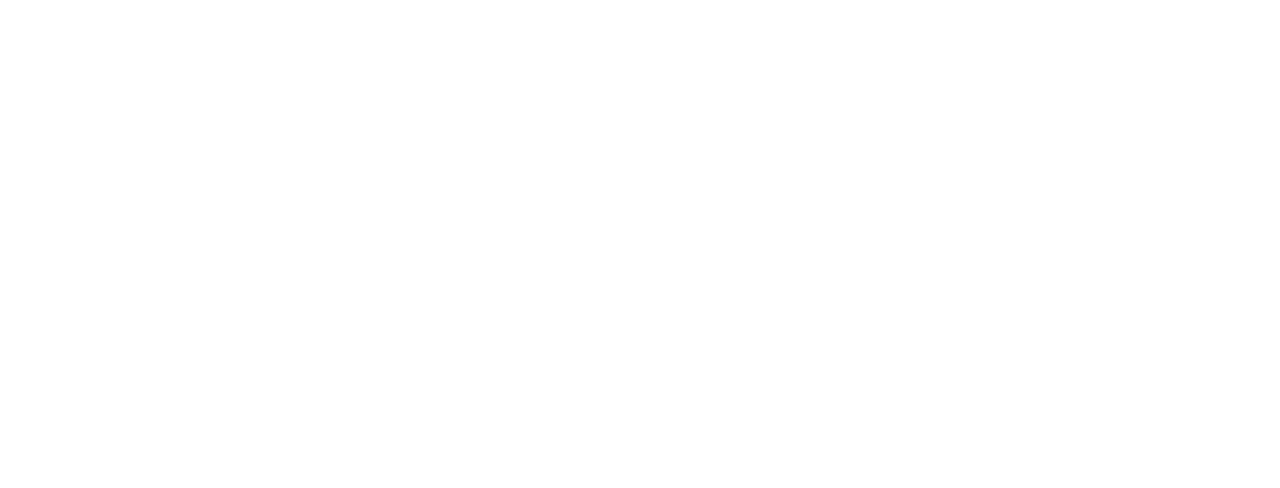
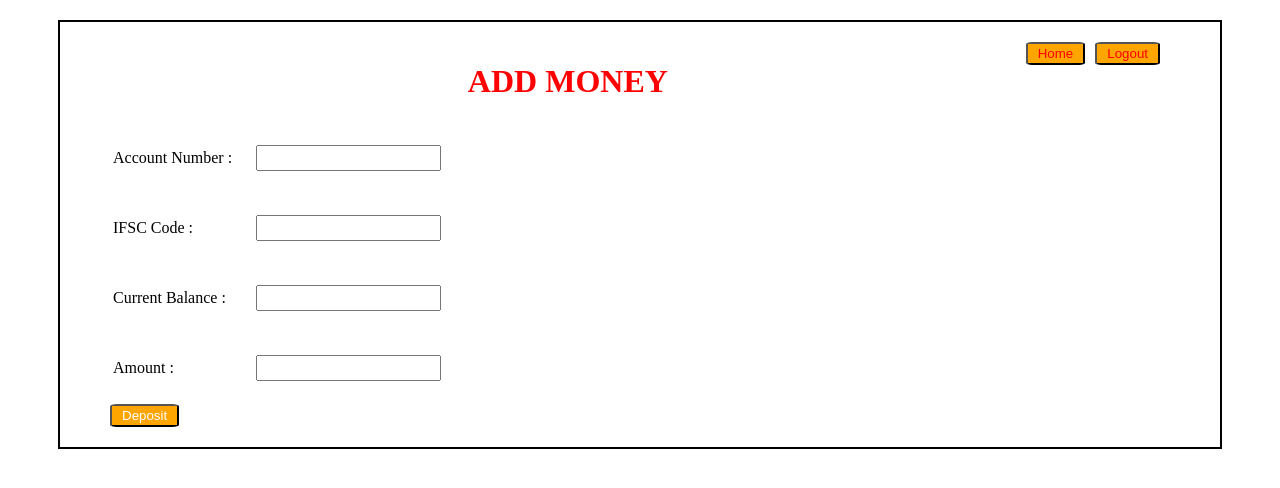
Before and after one commit to vi-n-a-y/Banking_Application---Maven, a React (Create React App) app in the folder banking_application-react/: page /addMoney in a window 1280 px wide. Before the commit this address had no page. Shown: the top 488 px of the page. Built offline with nearby package versions, Linux system fonts and the light colour scheme; no server answers.

Commit message:
Add files via upload

```diff
--- a/banking_application-react/src/App.js
+++ b/banking_application-react/src/App.js
@@ -4,6 +4,7 @@
 import Registration from "./components/Registration"
 import Home from "./components/Home"
 import AddAccount from "./components/AddAccount";
+import AddMoney from "./components/AddMoney";
 const App=()=>{
   return (
     <>
@@ -13,6 +14,7 @@
           <Route path="/register" element={<Registration />} />
           <Route path="/home" element={<Home />}/>
           <Route path="/addAcc" element={<AddAccount/>}/>
+          <Route path="/addMoney" element={<AddMoney/>}/>
         </Routes>
       </BrowserRouter>
     </>
--- a/banking_application-react/src/components/AddAccount.jsx
+++ b/banking_application-react/src/components/AddAccount.jsx
@@ -15,6 +15,9 @@
         const updatedFormData = [...formData];
         updatedFormData[index] = { ...updatedFormData[index], [name]: value };
         setFormData(updatedFormData);
+    };
+    const handleHome = () => {
+        navigate('/home');
     };
 
     const handleSubmit = async (event) => {
@@ -34,8 +37,8 @@
 
     return (
         <div className="add_main">
-            <a href="logout.html"><button className="home_btn">Logout</button></a>
-            <a href="home.html"><button className="home_btn">Home</button></a>
+            <a href=""><button className="home_btn">Logout</button></a>
+           <button className="home_btn" onClick={handleHome}>Home</button>
             <div className="acc_main">
                 <h1 className="markRed">Add Account</h1>
                 <form id="accountDetails" onSubmit={handleSubmit}>
--- /dev/null
+++ b/banking_application-react/src/components/AddMoney.jsx
@@ -0,0 +1,60 @@
+import React, { useState, useEffect } from 'react';
+import axios from 'axios';
+import { useNavigate } from 'react-router-dom';
+
+const AddMoney = () => {
+    let navigate = useNavigate();
+    const [accountData, setAccountData] = useState({});
+
+    useEffect(() => {
+        const fetchData = async () => {
+            try {
+                const response = await axios.get('your-api-endpoint-here');
+                setAccountData(response.data);
+            } catch (error) {
+                console.error('Error fetching account data:', error);
+            }
+        };
+
+        fetchData();
+    }, []);
+    const handleHome = () => {
+        navigate('/home');
+    };
+
+    const handleDeposit = () => {
+        // Your deposit logic goes here
+        console.log('Deposit button clicked');
+    };
+
+    return (
+        <div className="pers_info">
+            <button className="home_btn">Logout</button>
+           <button className="home_btn" onClick={handleHome}>Home</button>
+            <h1 className="markRed">ADD MONEY</h1>
+            <form>
+                <table>
+                    <tr>
+                        <td><label>Account Number :</label></td>
+                        <td><input type="text" name="add_acc_nmbr" value={accountData.accountNumber} className="info_inp" readOnly /></td>
+                    </tr>
+                    <tr>
+                        <td><label>IFSC Code :</label></td>
+                        <td><input type="text" name="add_ifscc_cd" value={accountData.ifscCode} className="info_inp" readOnly /></td>
+                    </tr>
+                    <tr>
+                        <td><label>Current Balance :</label></td>
+                        <td><input type="text" name="curr_balan" value={accountData.currBalance} className="info_inp" readOnly /></td>
+                    </tr>
+                    <tr>
+                        <td><label>Amount :</label></td>
+                        <td><input type="text" name="add_amt" className="info_inp" /></td>
+                    </tr>
+                </table>
+                <button type="button" onClick={handleDeposit} className="sign">Deposit</button>
+            </form>
+        </div>
+    );
+};
+
+export default AddMoney;
--- a/banking_application-react/src/components/Home.jsx
+++ b/banking_application-react/src/components/Home.jsx
@@ -1,7 +1,7 @@
 import React, { useState, useEffect } from 'react';
 import { useNavigate } from 'react-router-dom';
 import { verifyUser } from '../services/UserService';
-import axios from 'axios';
+
 
 const Home = () => {
     const navigate = useNavigate();
@@ -23,6 +23,7 @@
             console.error('Error fetching user data:', error);
         }
     };
+
 
     const handleAddMoney = () => {
         navigate('/addMoney');
@@ -79,8 +80,11 @@
     {userData && userData[0].accounts.length > 0 ? (
         userData[0].accounts.map((account, index) => (
             <div key={index} className="account-details">
-                <h2>Account {index + 1}</h2>
+
                 <table>
+                <tr>
+                    <td><label>Account {index + 1} : </label></td>
+                    <td><input type="radio" name="id" value={account.id} className="info_text" checked /></td></tr>
                 <tr>
                     <td><label>Account Number : </label></td>
                     <td><input type="text" name="accountNumber" value={account.accountNumber} className="info_text" readOnly /></td>
```
